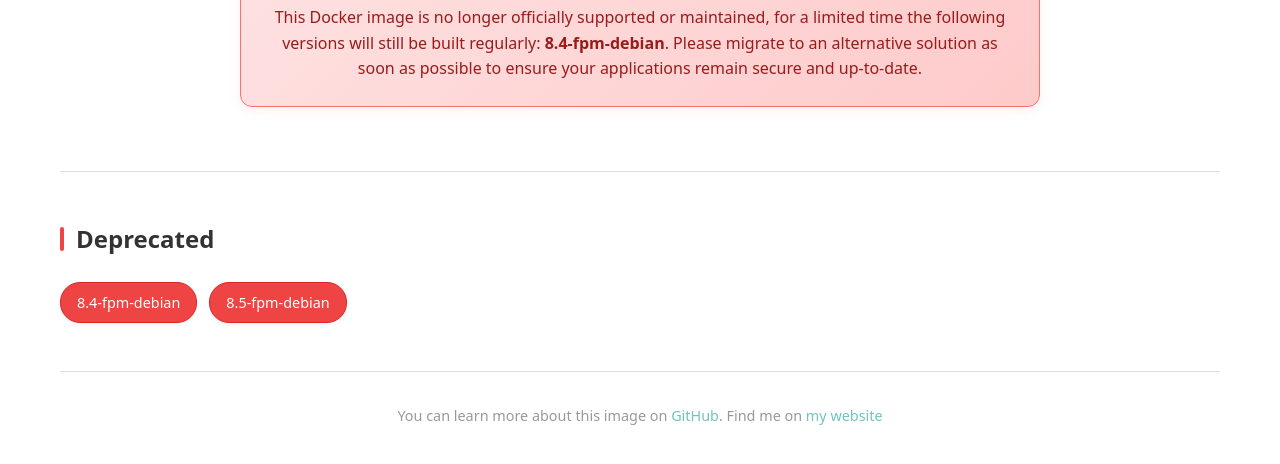
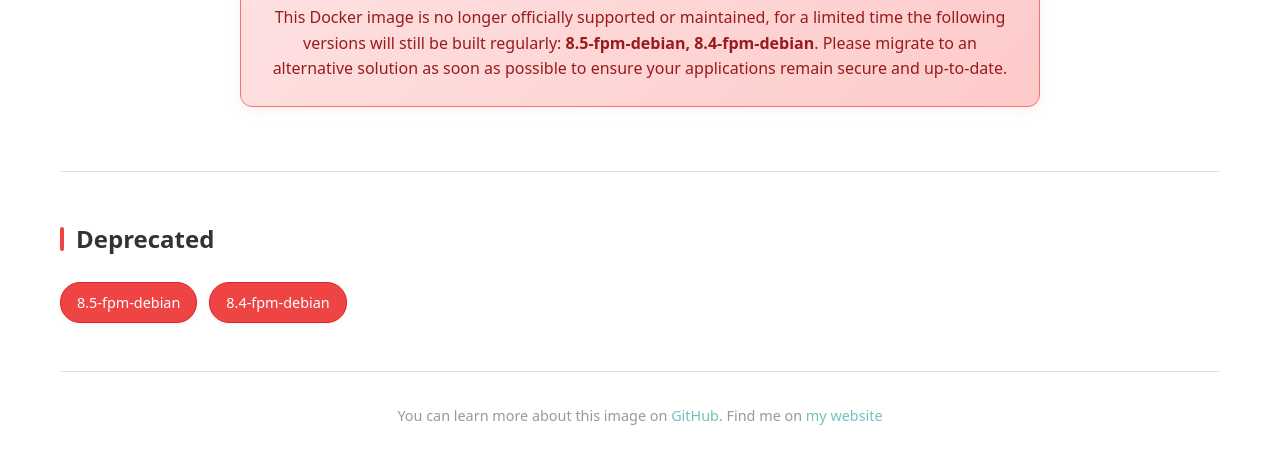
Before and after one commit to Neunerlei/docker-images, a plain HTML site: page neunerlei-php-fpm-debian-tags.html in a window 1280 px wide. Shown: the part 318-782 px from the top of the page. Drawn offline with Linux system fonts and the light colour scheme.

Commit message:
Deploying to gh-pages from @ Neunerlei/docker-images@99bdc253d7274cf124f41c0f102861779f380225 🚀

```diff
--- a/neunerlei-php-fpm-debian-tags.html
+++ b/neunerlei-php-fpm-debian-tags.html
@@ -281,7 +281,7 @@
         This image has been deprecated
     </div>
     <div class="deprecated-warning-text">
-        This Docker image is no longer officially supported or maintained, for a limited time the following versions will still be built regularly: <strong>8.4-fpm-debian</strong>.
+        This Docker image is no longer officially supported or maintained, for a limited time the following versions will still be built regularly: <strong>8.5-fpm-debian, 8.4-fpm-debian</strong>.
         Please migrate to an alternative solution as soon as possible to ensure your applications remain secure and up-to-date.
     </div>
 </div>
@@ -292,18 +292,18 @@
         <section class="tags-section">
     <h2 class="section-title deprecated">Deprecated</h2>
     <div class="tags-grid deprecated">
-        <a href="https://hub.docker.com/layers/neunerlei/php/8.4-fpm-debian"
+        <a href="https://hub.docker.com/layers/neunerlei/php/8.5-fpm-debian"
+   class="tag-pill"
+   target="_blank"
+   rel="noopener noreferrer">
+   8.5-fpm-debian
+</a>
+
+<a href="https://hub.docker.com/layers/neunerlei/php/8.4-fpm-debian"
    class="tag-pill"
    target="_blank"
    rel="noopener noreferrer">
    8.4-fpm-debian
-</a>
-
-<a href="https://hub.docker.com/layers/neunerlei/php/8.5-fpm-debian"
-   class="tag-pill"
-   target="_blank"
-   rel="noopener noreferrer">
-   8.5-fpm-debian
 </a>
 
     </div>
--- a/neunerlei-php-fpm-debian-tags.json
+++ b/neunerlei-php-fpm-debian-tags.json
@@ -3,9 +3,8 @@
   "imageName": "neunerlei/php (fpm-debian)",
   "deprecated": true,
   "maintainedTags": [
+    "8.5-fpm-debian",
     "8.4-fpm-debian"
   ],
-  "availableTags": [
-    "8.5-fpm-debian"
-  ]
+  "availableTags": []
 }
```
